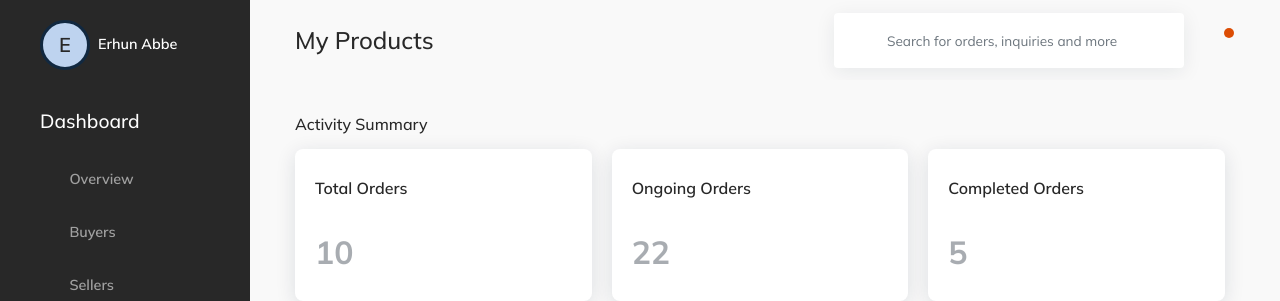
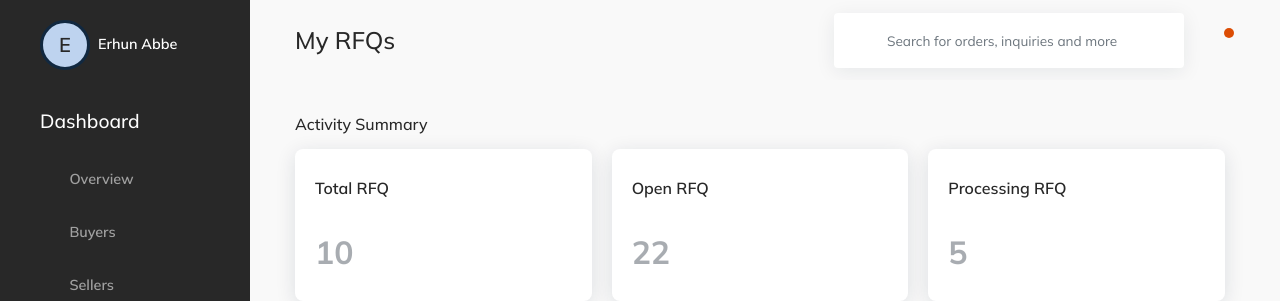
Before and after one commit to frankdev0/marketplace-admin, a React (Create React App) app: page /rfqs in a window 1280 px wide. Shown: the top 301 px of the page. Built offline with nearby package versions, Linux system fonts and the light colour scheme; some icons are missing; the HTML template or start-up script is replaced by a standard one.

Commit message:
edited the routes in App.js

```diff
--- a/src/pages/Dashboard/rfq/SellersRfqs.js
+++ b/src/pages/Dashboard/rfq/SellersRfqs.js
@@ -10,7 +10,7 @@ const SellersRfqs = () => {
         <div className="grid-container">
           <header className="header">
             <div className="header__message">
-              <h2>My Products</h2>
+              <h2>My RFQs</h2>
             </div>
             <div className="header__search">
               <form>
@@ -49,7 +49,7 @@ const SellersRfqs = () => {
             <div className="main-overview">
               <div className="overview-card">
                 <div>
-                  <h2>Total Orders</h2>
+                  <h2>Total RFQ</h2>
                   {/* <p>Detailed transaction history is on the order page</p> */}
                   <div class="d-flex justify-content-between mt-4">
                     <h3>10</h3>
@@ -58,7 +58,7 @@ const SellersRfqs = () => {
               </div>
               <div className="overview-card">
                 <div>
-                  <h2>Ongoing Orders</h2>
+                  <h2>Open RFQ</h2>
                   {/* <p>Detailed transaction history is on the order page</p> */}
                   <div class="d-flex justify-content-between mt-4">
                     <h3>22</h3>
@@ -67,7 +67,7 @@ const SellersRfqs = () => {
               </div>
               <div className="overview-card">
                 <div>
-                  <h2>Completed Orders</h2>
+                  <h2>Processing RFQ</h2>
                   {/* <p>Detailed transaction history is on the order page</p> */}
                   <div class="d-flex justify-content-between mt-4">
                     <h3>5</h3>
```
Also changed, not shown: src/App.js (+0 -20 lines).
